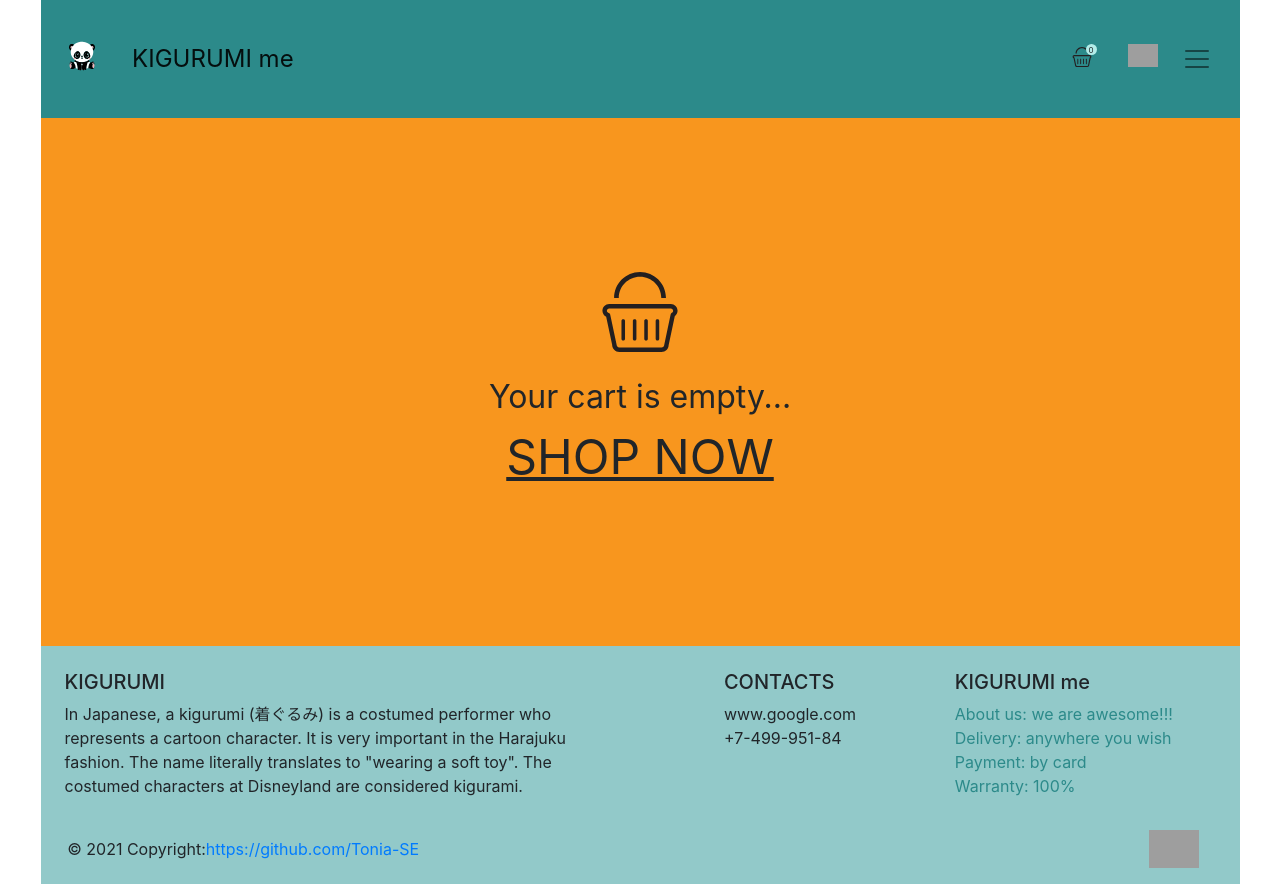
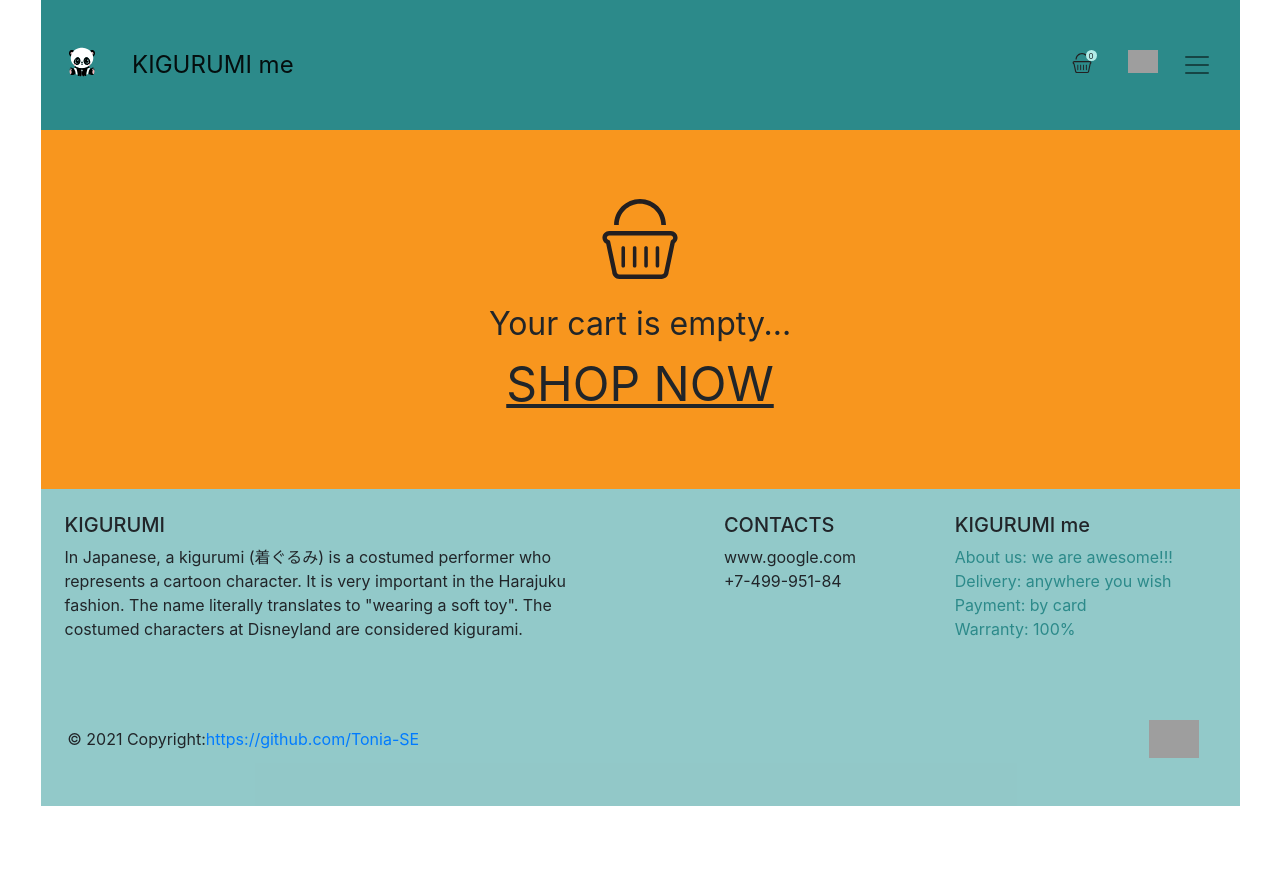
Before and after one commit to Tonia-SE/rsclone, a React app: page /shopping_cart in a window 1280 px wide. After the commit the page ends 806 px from the top, so only its background shows below. Built offline with nearby package versions, Linux system fonts and the light colour scheme; grey boxes are pictures that could not be loaded.

Commit message:
fix: fix styles css

```diff
--- a/src/components/About/About.scss
+++ b/src/components/About/About.scss
@@ -5,7 +5,7 @@
   display: flex;
   justify-content: center;
   align-items: center;
-  height: 66vh;
+  height: calc(100vh - 441px)
 }
 .about_wrapper{
   display: flex;
--- a/src/components/ControlButtons/ControlButtons.scss
+++ b/src/components/ControlButtons/ControlButtons.scss
@@ -2,7 +2,7 @@
 
 .col-4{
   max-width: 25%;
-  height: 150px !important;
+  height: 120px !important;
 }
 #adult{
   background-color: $background-color-1;
--- a/src/components/Delivery/Delivery.scss
+++ b/src/components/Delivery/Delivery.scss
@@ -8,7 +8,7 @@
   display: flex;
   justify-content: center;
   align-items: center;
-  height: 66vh;
+  height: calc(100vh - 441px);
 }
 .delivery_wrapper{
   display: flex;
--- a/src/components/Footer/Footer.scss
+++ b/src/components/Footer/Footer.scss
@@ -16,6 +16,7 @@
   display: flex;
   justify-content: space-between;
   align-items: center;
+  margin-top: 15px;
 }
 #logo{
   min-width: 50px;
--- a/src/components/Footer/Footer.tsx
+++ b/src/components/Footer/Footer.tsx
@@ -41,7 +41,7 @@ export const Footer: React.FC = () => {
           </ul>
         </div>
       </div>
-      <div className="footer-copyright py-3 font-16">
+      <div className="footer-copyright py-5 font-16">
         <div className="inline">
           © 2021 Copyright:
           <a href="https://github.com/Tonia-SE" target="blank">
@@ -88,7 +88,7 @@ export const Footer: React.FC = () => {
           </ul>
         </div>
       </div>
-      <div className="footer-copyright py-3 font-16">
+      <div className="footer-copyright py-5 font-16">
         <div className="inline">
           © 2021 Copyright:
           <a href="https://github.com/Tonia-SE" target="blank">
--- a/src/components/Navbar/Navbar.scss
+++ b/src/components/Navbar/Navbar.scss
@@ -21,8 +21,8 @@
   margin-right: 0 !important;
 }
 .bg-light{
-  padding-top: 24px;
-  padding-bottom: 24px;
+  padding-top: 30px;
+  padding-bottom: 30px;
 }
 #logo{
   max-width: 40px;
--- a/src/components/Payment/Payment.scss
+++ b/src/components/Payment/Payment.scss
@@ -5,7 +5,7 @@
   display: flex;
   justify-content: center;
   align-items: center;
-  height: 66vh;
+  height: calc(100vh - 441px);
 }
 .payment_wrapper{
   display: flex;
--- a/src/components/Regforms/SignUpForm.tsx
+++ b/src/components/Regforms/SignUpForm.tsx
@@ -1,7 +1,6 @@
 import React, { useState } from 'react';
 import { useDispatch, useSelector } from 'react-redux';
 import { regUser } from '../../store/authReducer';
-import { showAlert } from '../../store/messageReducer';
 import { showRegFormMessage } from '../../store/regFormsMessageReducer';
 import { ApplicationState } from '../../store/rootReducer';
 import { RegFormsMessage } from './RegFormsMessage';
--- a/src/components/ShoppingCart/ShoppingCart.scss
+++ b/src/components/ShoppingCart/ShoppingCart.scss
@@ -5,7 +5,7 @@
   display: flex;
   justify-content: center;
   align-items: center;
-  height: 66vh;
+  height: calc(100vh - 441px);
 }
 .empty-shoppingCart_wrapper{
   display: flex;
@@ -33,7 +33,7 @@
 .table-wrapper{
   display: flex;
   justify-content: center;
-  min-height: 66vh;
+  height: calc(100vh - 441px);
 }
 .light{
   background-color: $background-color-5;
--- a/src/components/ShoppingCart/ShoppingCart.tsx
+++ b/src/components/ShoppingCart/ShoppingCart.tsx
@@ -70,7 +70,7 @@ export const ShoppingCart: React.FC = () => {
     return (
       <div className="table-wrapper">
         <OrderDailog show={modalShow} onHide={() => setModalShow(false)} />
-        <table className="table mt-4 mb-4">
+        <table className="table mt-3 mb-3">
           <thead className="light">
             <tr>
               <th scope="col"></th>
@@ -105,7 +105,7 @@ export const ShoppingCart: React.FC = () => {
                   </td>
                   <td className="align-middle number">{positionTitle}</td>
                   <td className="align-middle number">{position.size}</td>
-                  <td id="quantity">
+                  <td className="align-middle number" id="quantity">
                     <div className="quantity-wrapper number">
                       {position.quantity}
                       <div className="btn-group column">
--- a/src/components/Warranty/Warranty.scss
+++ b/src/components/Warranty/Warranty.scss
@@ -5,7 +5,7 @@
   display: flex;
   justify-content: center;
   align-items: center;
-  height: 66vh;
+  height: calc(100vh - 441px);
 }
 .warranty_wrapper{
   display: flex;
```
Also changed, not shown: 1 other file (tests, documents, lock files or other folders).
